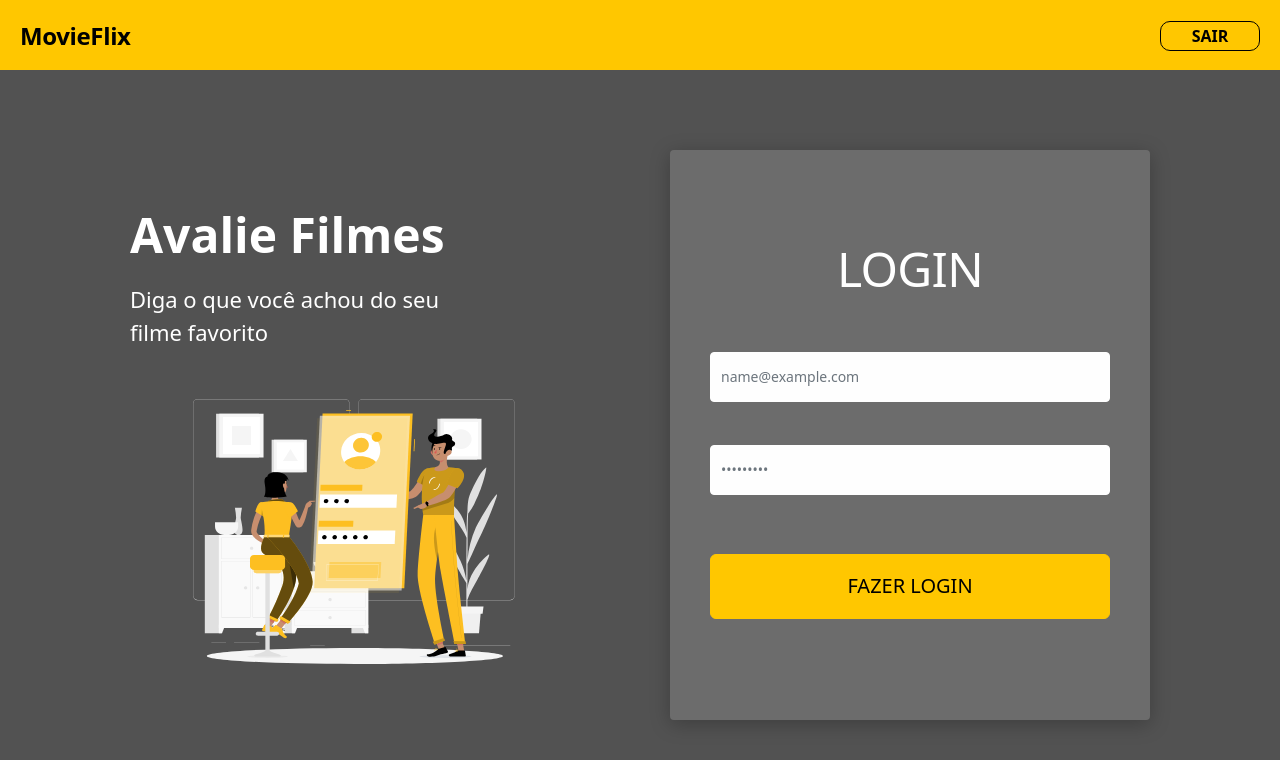
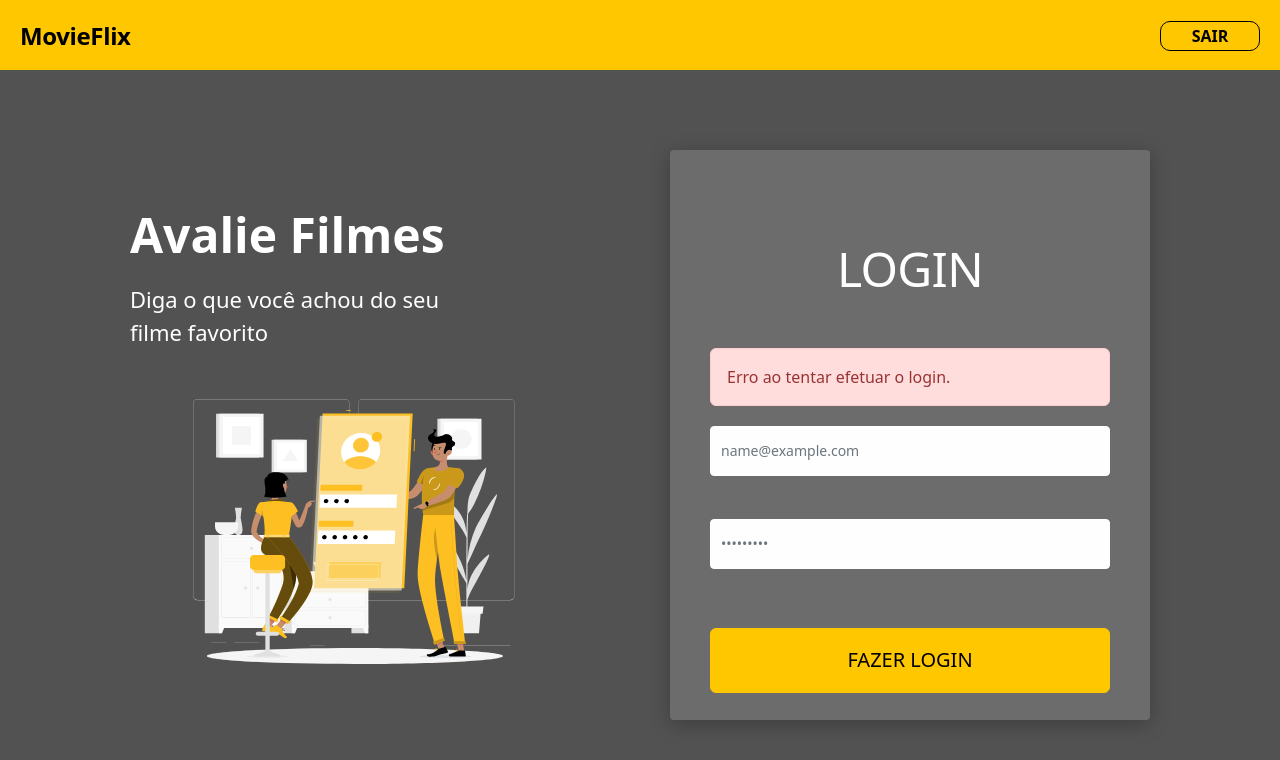
Before and after one commit to mmvalcanaia/MovieFlix, a React (Create React App) app: page / in a window 1280 px wide. Both pictures are taken after typing "name@example.com", "Sample123" into the empty fields and a click on the button "FAZER LOGIN". Shown: the top 760 px of the page. Built offline with nearby package versions, Linux system fonts and the light colour scheme; no server answers.

Commit message:
Login validation with useState

```diff
--- a/src/assets/styles/custom.scss
+++ b/src/assets/styles/custom.scss
@@ -1,5 +1,6 @@
 $theme-colors: (
-  'primary': #FFC700
+  'primary': #FFC700,
+  'danger': #ff5555
 );
 
 $body-bg: #525252;
--- a/src/pages/Home/Login/index.tsx
+++ b/src/pages/Home/Login/index.tsx
@@ -1,3 +1,4 @@
+import { useState } from "react";
 import { useForm } from "react-hook-form";
 import { useHistory } from "react-router-dom";
 import DefaultButton from "../../../components/DefaultButton";
@@ -18,6 +19,7 @@
 
   //redirecionar após o login para /movies
   const history = useHistory();
+  const [hasError, setHasError] = useState(false);
 
   const onLoginClick = (formData: FormData) => {
     requestBackendLogin(formData)
@@ -27,9 +29,11 @@
         console.log("Token gerado: " + token);
         console.log("login feito", response);
         history.push("/movies");
+        setHasError(false);
       })
       .catch((error) => {
         console.log("Erro no login", error);
+        setHasError(true);
       });
   };
 
@@ -37,6 +41,11 @@
     <>
       <div className="base-card login-card">
         <h1>LOGIN</h1>
+        {hasError && (
+          <div className="alert alert-danger">
+            Erro ao tentar efetuar o login.
+          </div>
+        )}
         <form onSubmit={handleSubmit(onLoginClick)}>
           <div className="mb-4">
             <input
```
